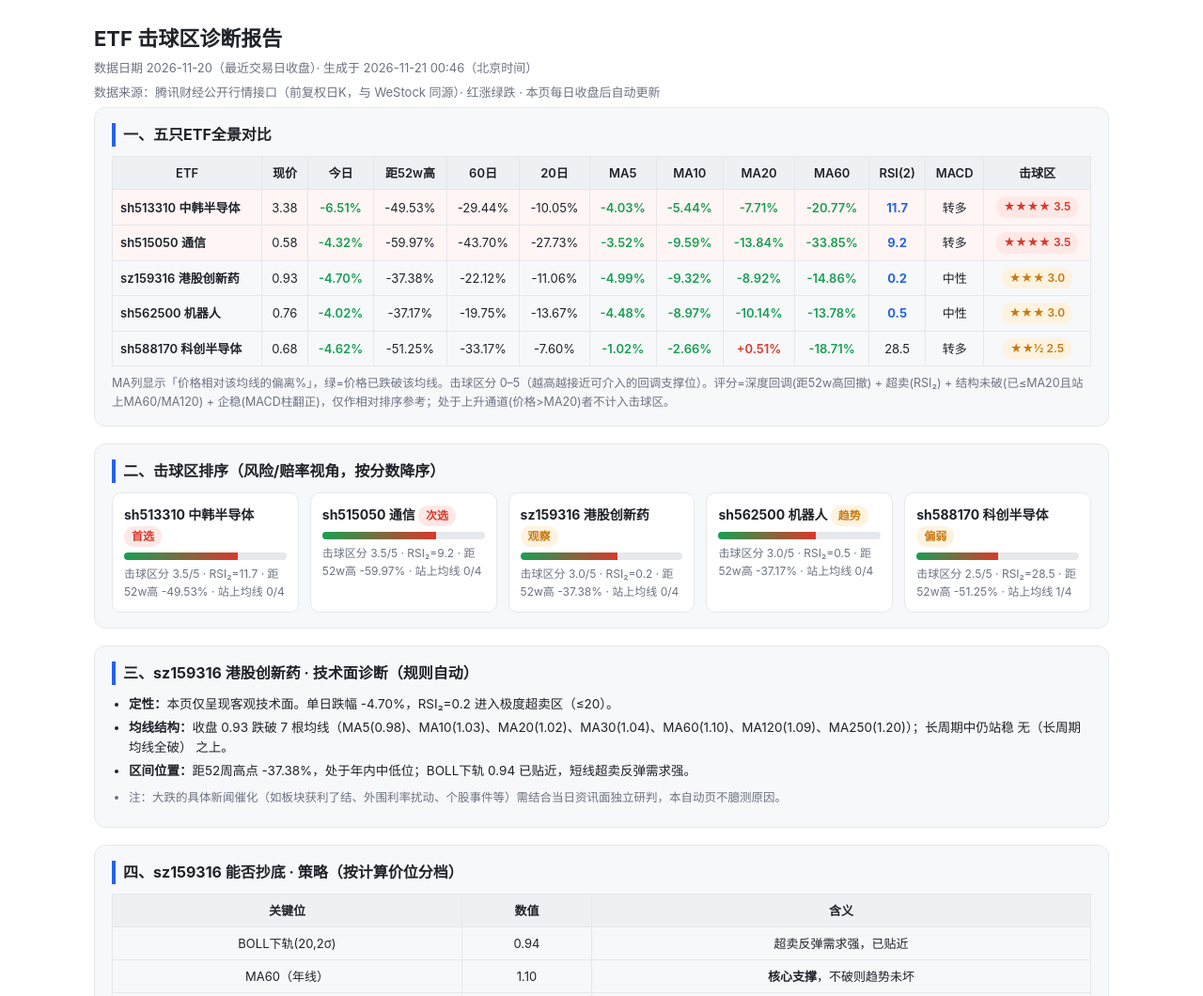
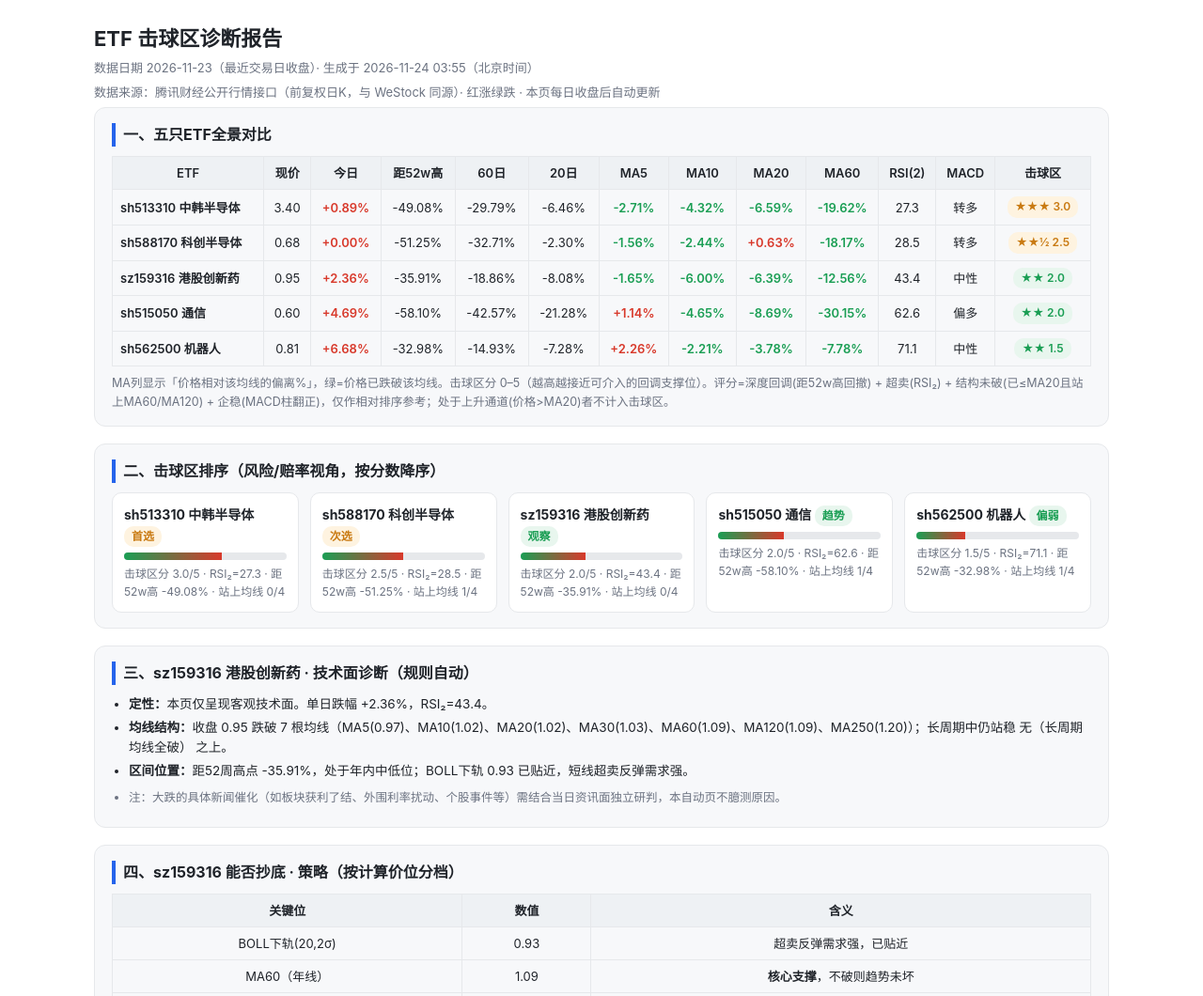
Before and after one commit to cyz87687/etf-strike-zone, a plain HTML site: page index.html in a window 1280 px wide. Shown: the top 1060 px of the page at 94% size. Drawn offline with Linux system fonts and the light colour scheme.

Commit message:
chore: 每日数据更新 2026-11-23

```diff
--- a/index.html
+++ b/index.html
@@ -3,7 +3,7 @@
 <head>
 <meta charset="UTF-8">
 <meta name="viewport" content="width=device-width, initial-scale=1.0">
-<title>ETF击球区诊断 · 2026-11-21</title>
+<title>ETF击球区诊断 · 2026-11-24</title>
 <style>
   :root{--up:#d8392b; --down:#1a9e54; --bg:#ffffff; --card:#f7f8fa;
     --line:#e6e8eb; --txt:#1f2329; --sub:#6b7280; --acc:#2563eb;}
@@ -43,7 +43,7 @@
 <body>
 <div class="wrap">
   <h1>ETF 击球区诊断报告</h1>
-  <div class="meta">数据日期 2026-11-20（最近交易日收盘）· 生成于 2026-11-21 00:46（北京时间）</div>
+  <div class="meta">数据日期 2026-11-23（最近交易日收盘）· 生成于 2026-11-24 03:55（北京时间）</div>
   <div class="meta">数据来源：腾讯财经公开行情接口（前复权日K，与 WeStock 同源）· 红涨绿跌 · 本页每日收盘后自动更新</div>
 
   <div class="card">
@@ -54,45 +54,45 @@
         <th>MA5</th><th>MA10</th><th>MA20</th><th>MA60</th><th>RSI(2)</th><th>MACD</th><th>击球区</th>
       </tr></thead>
       <tbody>
-      <tr style="background:#fff5f4">
+      <tr>
         <td class="name">sh513310 中韩半导体</td>
-        <td>3.38</td><td class="down">-6.51%</td>
-        <td>-49.53%</td><td>-29.44%</td><td>-10.05%</td>
-        <td class="down">-4.03%</td><td class="down">-5.44%</td><td class="down">-7.71%</td><td class="down">-20.77%</td>
-        <td><b class="hl">11.7</b></td><td>转多</td>
-        <td><span class="tag t-hot">★★★★ 3.5</span></td>
-      </tr>
-      <tr style="background:#fff5f4">
-        <td class="name">sh515050 通信</td>
-        <td>0.58</td><td class="down">-4.32%</td>
-        <td>-59.97%</td><td>-43.70%</td><td>-27.73%</td>
-        <td class="down">-3.52%</td><td class="down">-9.59%</td><td class="down">-13.84%</td><td class="down">-33.85%</td>
-        <td><b class="hl">9.2</b></td><td>转多</td>
-        <td><span class="tag t-hot">★★★★ 3.5</span></td>
-      </tr>
-      <tr>
-        <td class="name">sz159316 港股创新药</td>
-        <td>0.93</td><td class="down">-4.70%</td>
-        <td>-37.38%</td><td>-22.12%</td><td>-11.06%</td>
-        <td class="down">-4.99%</td><td class="down">-9.32%</td><td class="down">-8.92%</td><td class="down">-14.86%</td>
-        <td><b class="hl">0.2</b></td><td>中性</td>
-        <td><span class="tag t-mid">★★★ 3.0</span></td>
-      </tr>
-      <tr>
-        <td class="name">sh562500 机器人</td>
-        <td>0.76</td><td class="down">-4.02%</td>
-        <td>-37.17%</td><td>-19.75%</td><td>-13.67%</td>
-        <td class="down">-4.48%</td><td class="down">-8.97%</td><td class="down">-10.14%</td><td class="down">-13.78%</td>
-        <td><b class="hl">0.5</b></td><td>中性</td>
+        <td>3.40</td><td class="up">+0.89%</td>
+        <td>-49.08%</td><td>-29.79%</td><td>-6.46%</td>
+        <td class="down">-2.71%</td><td class="down">-4.32%</td><td class="down">-6.59%</td><td class="down">-19.62%</td>
+        <td>27.3</td><td>转多</td>
         <td><span class="tag t-mid">★★★ 3.0</span></td>
       </tr>
       <tr>
         <td class="name">sh588170 科创半导体</td>
-        <td>0.68</td><td class="down">-4.62%</td>
-        <td>-51.25%</td><td>-33.17%</td><td>-7.60%</td>
-        <td class="down">-1.02%</td><td class="down">-2.66%</td><td class="up">+0.51%</td><td class="down">-18.71%</td>
+        <td>0.68</td><td class="up">+0.00%</td>
+        <td>-51.25%</td><td>-32.71%</td><td>-2.30%</td>
+        <td class="down">-1.56%</td><td class="down">-2.44%</td><td class="up">+0.63%</td><td class="down">-18.17%</td>
         <td>28.5</td><td>转多</td>
         <td><span class="tag t-mid">★★½ 2.5</span></td>
+      </tr>
+      <tr>
+        <td class="name">sz159316 港股创新药</td>
+        <td>0.95</td><td class="up">+2.36%</td>
+        <td>-35.91%</td><td>-18.86%</td><td>-8.08%</td>
+        <td class="down">-1.65%</td><td class="down">-6.00%</td><td class="down">-6.39%</td><td class="down">-12.56%</td>
+        <td>43.4</td><td>中性</td>
+        <td><span class="tag t-cold">★★ 2.0</span></td>
+      </tr>
+      <tr>
+        <td class="name">sh515050 通信</td>
+        <td>0.60</td><td class="up">+4.69%</td>
+        <td>-58.10%</td><td>-42.57%</td><td>-21.28%</td>
+        <td class="up">+1.14%</td><td class="down">-4.65%</td><td class="down">-8.69%</td><td class="down">-30.15%</td>
+        <td>62.6</td><td>偏多</td>
+        <td><span class="tag t-cold">★★ 2.0</span></td>
+      </tr>
+      <tr>
+        <td class="name">sh562500 机器人</td>
+        <td>0.81</td><td class="up">+6.68%</td>
+        <td>-32.98%</td><td>-14.93%</td><td>-7.28%</td>
+        <td class="up">+2.26%</td><td class="down">-2.21%</td><td class="down">-3.78%</td><td class="down">-7.78%</td>
+        <td>71.1</td><td>中性</td>
+        <td><span class="tag t-cold">★★ 1.5</span></td>
       </tr>
       </tbody>
     </table>
@@ -103,29 +103,29 @@
     <h2>二、击球区排序（风险/赔率视角，按分数降序）</h2>
     <div class="matrix">
       <div class="m-item">
-        <div class="nm">sh513310 中韩半导体 <span class="tag t-hot">首选</span></div>
-        <div class="bar"><i style="width:70%"></i></div>
-        <div class="sc">击球区分 3.5/5 · RSI₂=11.7 · 距52w高 -49.53% · 站上均线 0/4</div>
+        <div class="nm">sh513310 中韩半导体 <span class="tag t-mid">首选</span></div>
+        <div class="bar"><i style="width:60%"></i></div>
+        <div class="sc">击球区分 3.0/5 · RSI₂=27.3 · 距52w高 -49.08% · 站上均线 0/4</div>
       </div>
       <div class="m-item">
-        <div class="nm">sh515050 通信 <span class="tag t-hot">次选</span></div>
-        <div class="bar"><i style="width:70%"></i></div>
-        <div class="sc">击球区分 3.5/5 · RSI₂=9.2 · 距52w高 -59.97% · 站上均线 0/4</div>
+        <div class="nm">sh588170 科创半导体 <span class="tag t-mid">次选</span></div>
+        <div class="bar"><i style="width:50%"></i></div>
+        <div class="sc">击球区分 2.5/5 · RSI₂=28.5 · 距52w高 -51.25% · 站上均线 1/4</div>
       </div>
       <div class="m-item">
-        <div class="nm">sz159316 港股创新药 <span class="tag t-mid">观察</span></div>
-        <div class="bar"><i style="width:60%"></i></div>
-        <div class="sc">击球区分 3.0/5 · RSI₂=0.2 · 距52w高 -37.38% · 站上均线 0/4</div>
+        <div class="nm">sz159316 港股创新药 <span class="tag t-cold">观察</span></div>
+        <div class="bar"><i style="width:40%"></i></div>
+        <div class="sc">击球区分 2.0/5 · RSI₂=43.4 · 距52w高 -35.91% · 站上均线 0/4</div>
       </div>
       <div class="m-item">
-        <div class="nm">sh562500 机器人 <span class="tag t-mid">趋势</span></div>
-        <div class="bar"><i style="width:60%"></i></div>
-        <div class="sc">击球区分 3.0/5 · RSI₂=0.5 · 距52w高 -37.17% · 站上均线 0/4</div>
+        <div class="nm">sh515050 通信 <span class="tag t-cold">趋势</span></div>
+        <div class="bar"><i style="width:40%"></i></div>
+        <div class="sc">击球区分 2.0/5 · RSI₂=62.6 · 距52w高 -58.10% · 站上均线 1/4</div>
       </div>
       <div class="m-item">
-        <div class="nm">sh588170 科创半导体 <span class="tag t-mid">偏弱</span></div>
-        <div class="bar"><i style="width:50%"></i></div>
-        <div class="sc">击球区分 2.5/5 · RSI₂=28.5 · 距52w高 -51.25% · 站上均线 1/4</div>
+        <div class="nm">sh562500 机器人 <span class="tag t-cold">偏弱</span></div>
+        <div class="bar"><i style="width:30%"></i></div>
+        <div class="sc">击球区分 1.5/5 · RSI₂=71.1 · 距52w高 -32.98% · 站上均线 1/4</div>
       </div>
     </div>
   </div>
@@ -133,9 +133,9 @@
   <div class="card">
     <h2>三、sz159316 港股创新药 · 技术面诊断（规则自动）</h2>
     <ul>
-      <li><b>定性：</b>本页仅呈现客观技术面。单日跌幅 -4.70%，RSI₂=0.2 进入极度超卖区（≤20）。</li>
-      <li><b>均线结构：</b>收盘 0.93 跌破 7 根均线（MA5(0.98)、MA10(1.03)、MA20(1.02)、MA30(1.04)、MA60(1.10)、MA120(1.09)、MA250(1.20)）；长周期中仍站稳 无（长周期均线全破） 之上。</li>
-      <li><b>区间位置：</b>距52周高点 -37.38%，处于年内中低位；BOLL下轨 0.94 已贴近，短线超卖反弹需求强。</li>
+      <li><b>定性：</b>本页仅呈现客观技术面。单日跌幅 +2.36%，RSI₂=43.4。</li>
+      <li><b>均线结构：</b>收盘 0.95 跌破 7 根均线（MA5(0.97)、MA10(1.02)、MA20(1.02)、MA30(1.03)、MA60(1.09)、MA120(1.09)、MA250(1.20)）；长周期中仍站稳 无（长周期均线全破） 之上。</li>
+      <li><b>区间位置：</b>距52周高点 -35.91%，处于年内中低位；BOLL下轨 0.93 已贴近，短线超卖反弹需求强。</li>
       <li class="note">注：大跌的具体新闻催化（如板块获利了结、外围利率扰动、个股事件等）需结合当日资讯面独立研判，本自动页不臆测原因。</li>
     </ul>
   </div>
@@ -145,17 +145,17 @@
     <table>
       <thead><tr><th>关键位</th><th>数值</th><th>含义</th></tr></thead>
       <tbody>
-      <tr><td>BOLL下轨(20,2σ)</td><td>0.94</td><td>超卖反弹需求强，已贴近</td></tr>
-      <tr><td>MA60（年线）</td><td>1.10</td><td><b>核心支撑</b>，不破则趋势未坏</td></tr>
+      <tr><td>BOLL下轨(20,2σ)</td><td>0.93</td><td>超卖反弹需求强，已贴近</td></tr>
+      <tr><td>MA60（年线）</td><td>1.09</td><td><b>核心支撑</b>，不破则趋势未坏</td></tr>
       <tr><td>MA120</td><td>1.09</td><td>中期多空分水岭</td></tr>
       <tr><td>52周低位</td><td>0.93</td><td>下方终极防线</td></tr>
-      <tr><td>52周高位</td><td>1.49</td><td>距此 -37.38%</td></tr></tbody>
+      <tr><td>52周高位</td><td>1.49</td><td>距此 -35.91%</td></tr></tbody>
     </table>
     <ul style="margin-top:10px">
-      <li><b>激进档：</b>贴近 BOLL下轨(0.94)～MA60(1.10) 区间小仓埋伏，<b>止损破 MA60(1.10)</b>。</li>
+      <li><b>激进档：</b>贴近 BOLL下轨(0.93)～MA60(1.09) 区间小仓埋伏，<b>止损破 MA60(1.09)</b>。</li>
       <li><b>稳健档：</b>等重新站回 MA20(1.02) 且放量确认后再跟进，避免下落途中接飞刀。</li>
-      <li><b>当前(0.93，-4.70%）：</b>RSI₂=0.2 极度超卖；MACD中性；已跌破 7 根均线（MA5(0.98)、MA10(1.03)、MA20(1.02)、MA30(1.04)、MA60(1.10)、MA120(1.09)、MA250(1.20)），未见止跌信号前不宜满仓。</li></ul>
-    <div class="verdict">结论：估值/趋势技术面 = <b>具备抄底条件，但需分档、控仓、设止损</b>。优先等回踩 MA60 支撑区或重新站稳 MA20 再加重。</div>
+      <li><b>当前(0.95，+2.36%）：</b>RSI₂=43.4；MACD中性；已跌破 7 根均线（MA5(0.97)、MA10(1.02)、MA20(1.02)、MA30(1.03)、MA60(1.09)、MA120(1.09)、MA250(1.20)），未见止跌信号前不宜满仓。</li></ul>
+    <div class="verdict">结论：估值/趋势技术面 = <b>超卖但趋势未确认，等回踩支撑或站稳MA20再加</b>。优先等回踩 MA60 支撑区或重新站稳 MA20 再加重。</div>
   </div>
 
   <div class="card">
```
